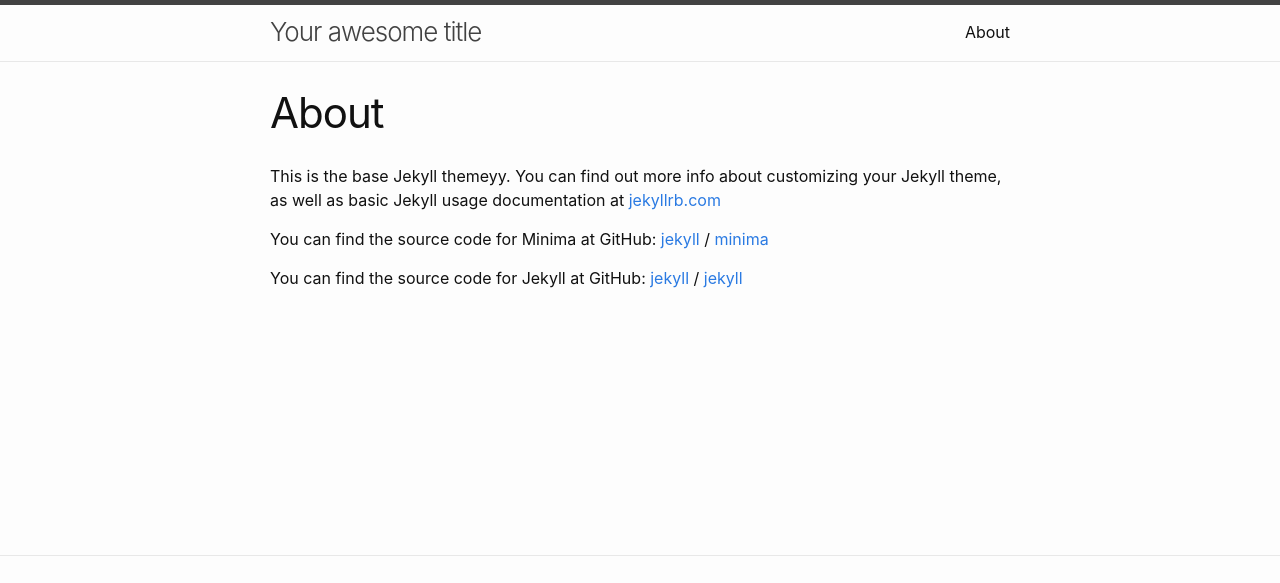
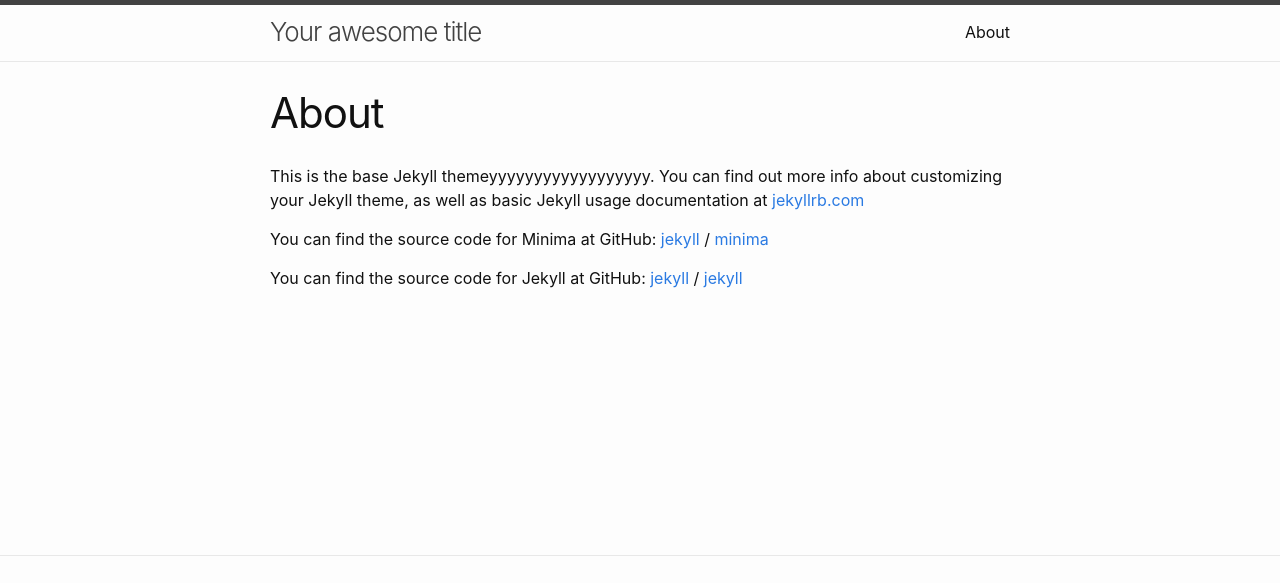
Before and after one commit to BalajiKs171095/Jekyllsitetestbk, a plain HTML site: page about/index.html in a window 1280 px wide. Shown: the top 583 px of the page. Drawn offline with Linux system fonts and the light colour scheme.

Commit message:
Second Push

```diff
--- a/about/index.html
+++ b/about/index.html
@@ -40,7 +40,7 @@
   </header>
 
   <div class="post-content">
-    <p>This is the base Jekyll themeyy. You can find out more info about customizing your Jekyll theme, as well as basic Jekyll usage documentation at <a href="https://jekyllrb.com/">jekyllrb.com</a></p>
+    <p>This is the base Jekyll themeyyyyyyyyyyyyyyyyyy. You can find out more info about customizing your Jekyll theme, as well as basic Jekyll usage documentation at <a href="https://jekyllrb.com/">jekyllrb.com</a></p>
 
 <p>You can find the source code for Minima at GitHub:
 <a href="https://github.com/jekyll">jekyll</a> /
```
